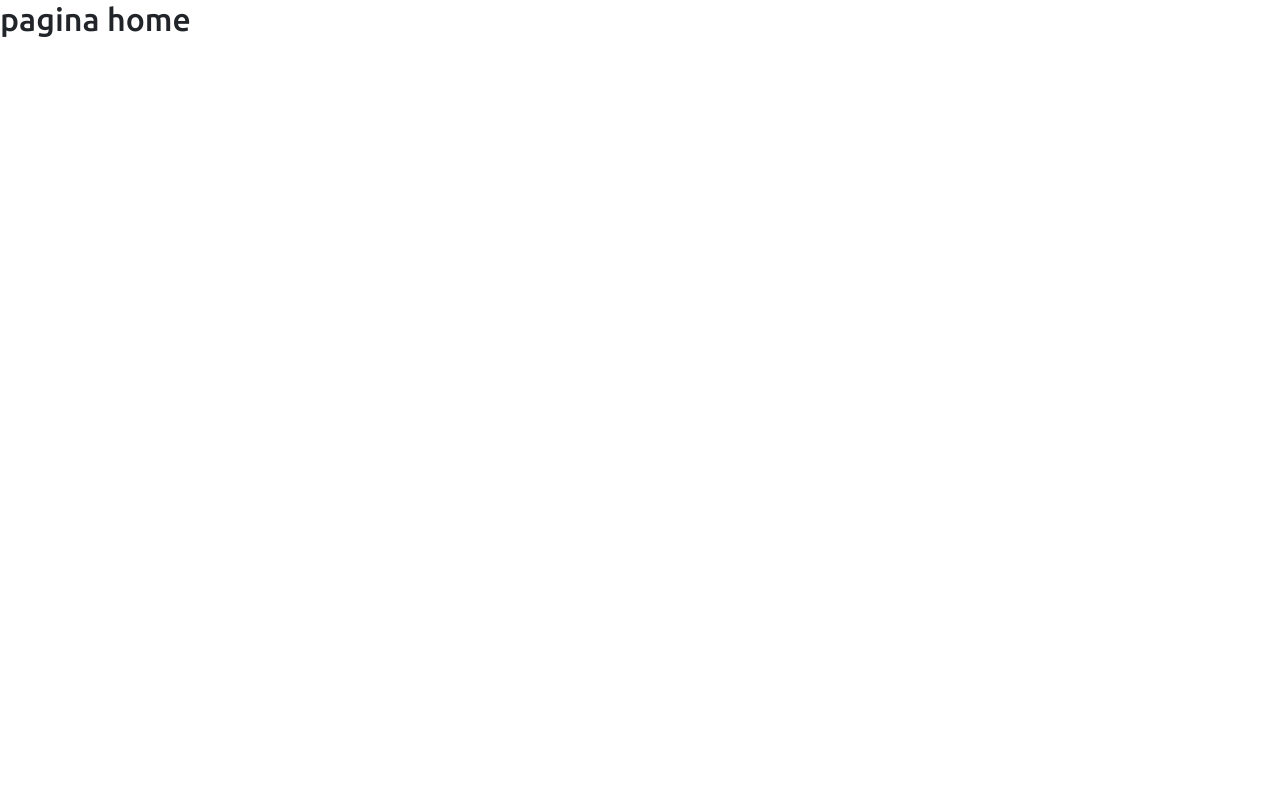
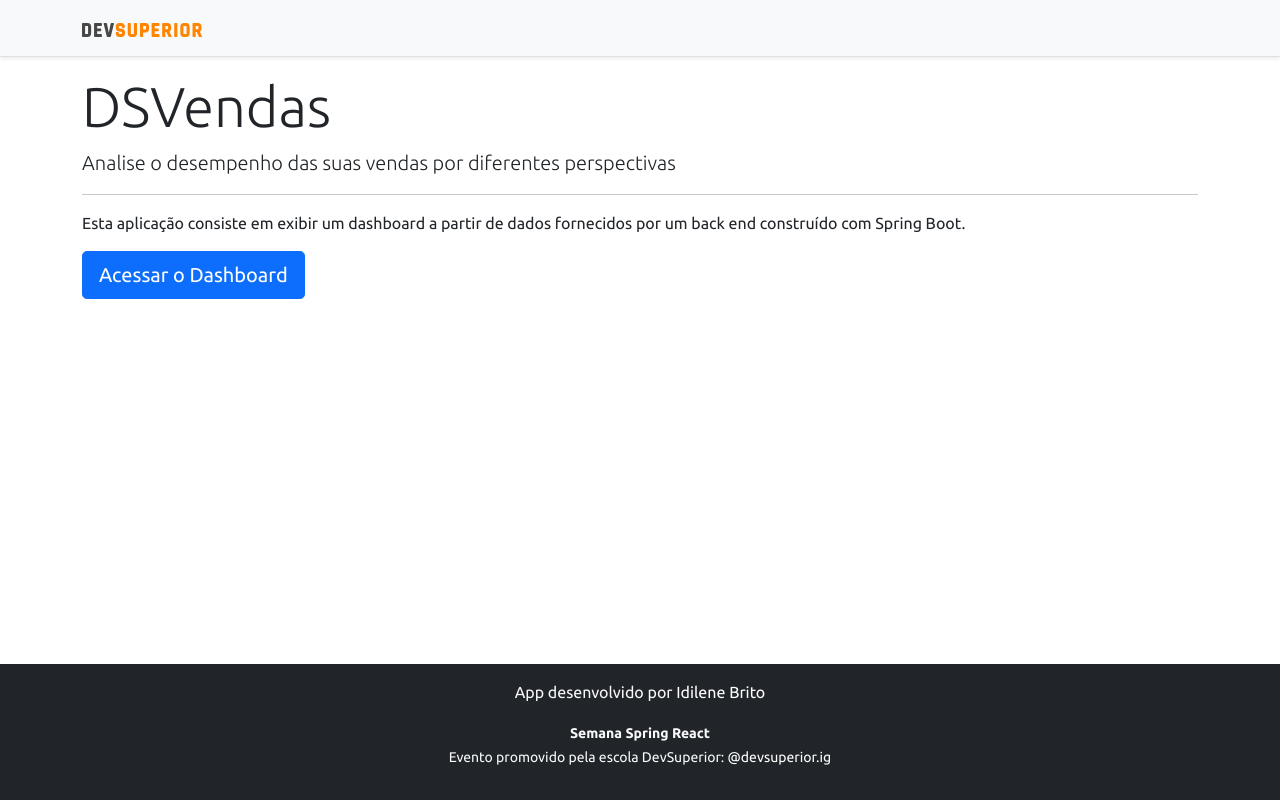
Before and after one commit to idilenebrito/projeto-sds5, a React (Create React App) app in the folder frontend/: page / in a window 1280 px wide. Built offline with nearby package versions, Linux system fonts and the light colour scheme.

Commit message:
Updating the Home, Naviagation

```diff
--- a/frontend/src/components/NavBar/index.tsx
+++ b/frontend/src/components/NavBar/index.tsx
@@ -1,4 +1,5 @@
 import ImgDsDark from 'assets/img/ds-dark.svg'
+import { Link } from 'react-router-dom';
 
 const NavBar = () => {
   return (
@@ -6,7 +7,9 @@
       <div className="d-flex flex-column flex-md-row align-items-center p-3 px-md-4 mb-3 bg-light border-bottom shadow-sm">
         <div className="container">
           <nav className="my-2 my-md-0 mr-md-3">
-            <img src={ImgDsDark}  alt="logo-devsuperior" width="120" />
+            <Link to="/">
+              <img src={ImgDsDark}  alt="logo-devsuperior" width="120" />
+            </Link>
           </nav>
         </div>
       </div>
--- a/frontend/src/pages/Home/index.tsx
+++ b/frontend/src/pages/Home/index.tsx
@@ -1,8 +1,29 @@
+import Footer from "components/Footer";
+import NavBar from "components/NavBar";
+import { Link } from "react-router-dom";
+
 const Home = () => {
   return (
-    <div>
-      <h2> pagina home</h2>
-    </div>
+    <>
+    <NavBar />
+      <div className="container">
+        <div className="jumbotron">
+          <h1 className="display-4">DSVendas</h1>
+          <p className="lead">
+            Analise o desempenho das suas vendas por diferentes perspectivas
+          </p>
+          <hr />
+          <p>
+            Esta aplicação consiste em exibir um dashboard a partir de dados
+            fornecidos por um back end construído com Spring Boot.
+          </p>
+          <Link className="btn btn-primary btn-lg" to="/Dashboard">
+            Acessar o Dashboard
+          </Link>
+        </div>
+      </div>
+      <Footer />
+    </>
   );
 };
 
```
